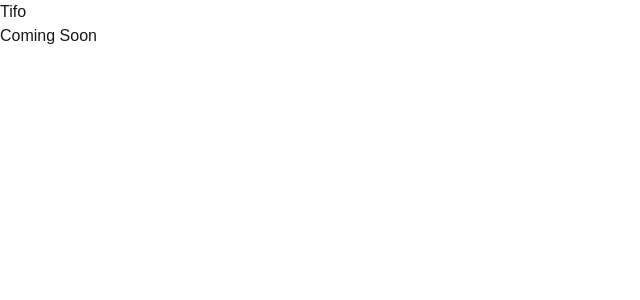
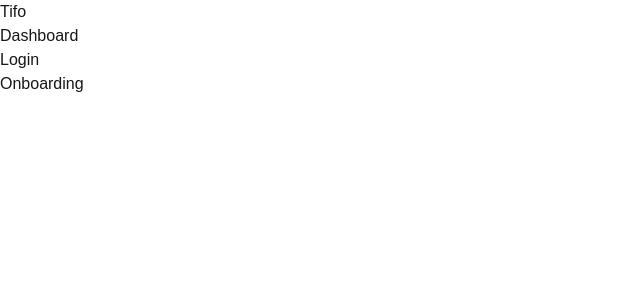
Before and after one commit to mariocarbache/Tifo, a Next.js app: page / in a window 1280 px wide. Shown: the top 300 px of the page, without its empty margins (0-640 px from the left). Built offline with nearby package versions, Linux system fonts and the light colour scheme.

Commit message:
added basic project structure/routes

```diff
--- /dev/null
+++ b/app/dashboard/page.tsx
@@ -0,0 +1,8 @@
+export default function DashboardPage(){
+    return(
+        <main>
+            <h1>Dashboard</h1>
+            <p>Teams and data will appear here</p>
+        </main>
+    )
+}
--- /dev/null
+++ b/app/login/page.tsx
@@ -0,0 +1,8 @@
+export default function LoginPage(){
+    return(
+        <main>
+            <h1>Login</h1>
+            <p>Authentication coming in phase 2</p>
+        </main>
+    )
+}
--- /dev/null
+++ b/app/onboarding/page.tsx
@@ -0,0 +1,8 @@
+export default function OnboardingPage() {
+    return(
+        <main>
+            <h1>Pick your teams</h1>
+            <p>Coming in phase 3</p>
+        </main>
+    )
+}
--- a/app/page.tsx
+++ b/app/page.tsx
@@ -1,10 +1,16 @@
-import Image from "next/image";
+import Link from "next/link";
 
 export default function Home() {
   return (
     <main>
       <h1>Tifo</h1>
-      <p>Coming Soon</p>
+      <nav>
+        <ul>
+          <li><Link href="/dashboard">Dashboard</Link></li>
+          <li><Link href="/login">Login</Link></li>
+          <li><Link href="/onboarding">Onboarding</Link></li>
+        </ul>
+      </nav>
     </main>
   );
 }
```
